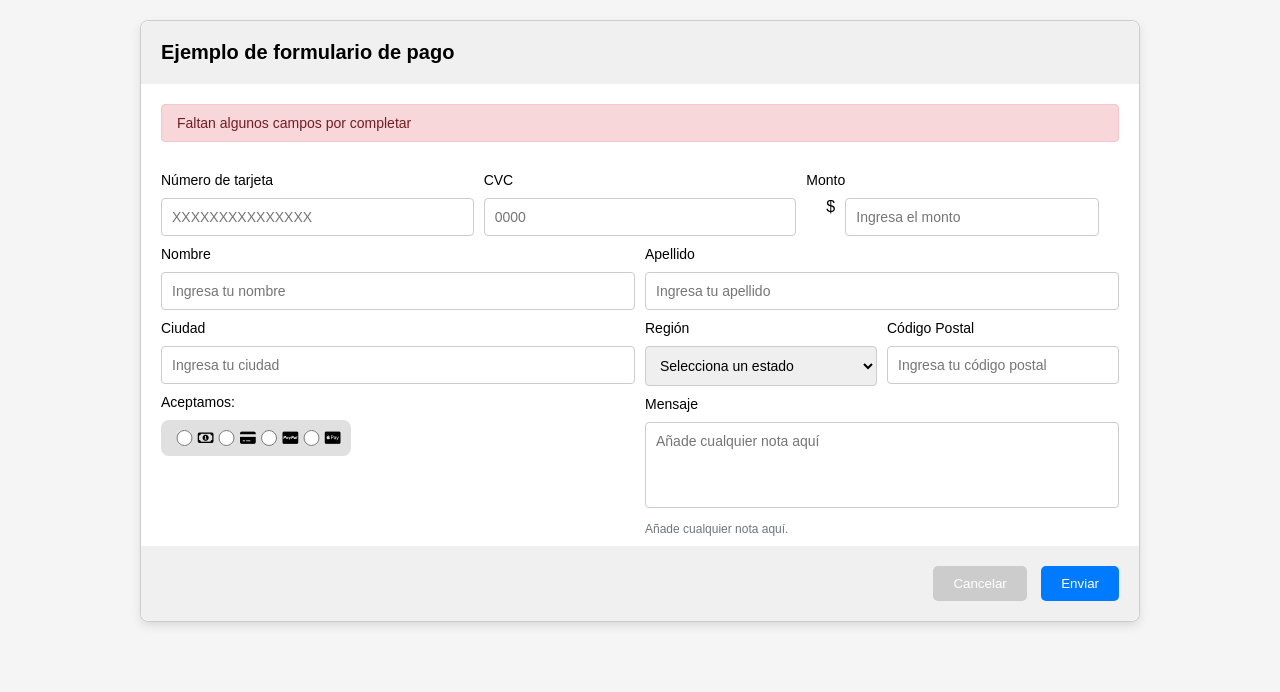
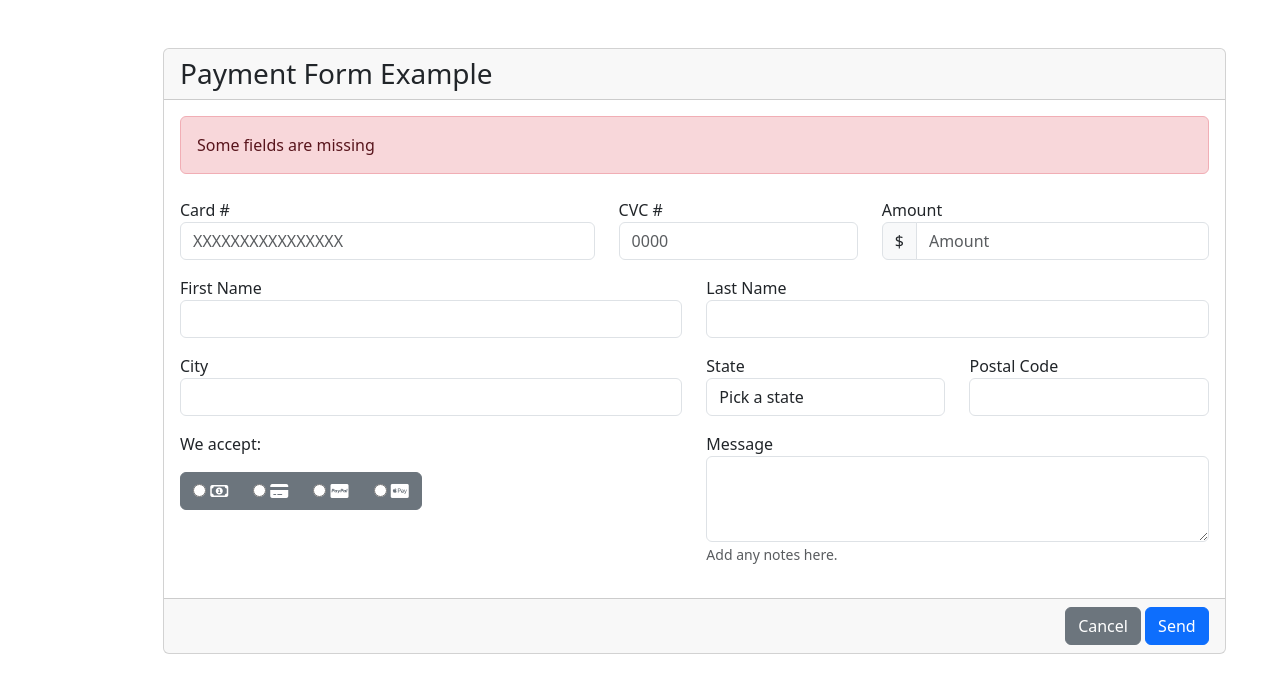
Before and after one commit to 4GeeksAcademy/edoCortesDev-proyectoFormulario, a plain HTML site: page index.html in a window 1280 px wide. Drawn offline with nearby package versions, Linux system fonts and the light colour scheme.

Commit message:
cambio a bootstrap

```diff
--- a/index.html
+++ b/index.html
@@ -1,5 +1,5 @@
 <!DOCTYPE html>
-<html lang="es">
+<html lang="en">
 <head>
     <meta charset="UTF-8">
     <meta name="viewport"
@@ -7,140 +7,133 @@
     <link rel="stylesheet"
           href="https://cdnjs.cloudflare.com/ajax/libs/font-awesome/6.7.1/css/all.min.css">
     <link rel="stylesheet"
-          href="style.css">
-    <title>Ejemplo de formulario de pago</title>
+          href="https://cdn.jsdelivr.net/npm/bootstrap@5.3.0/dist/css/bootstrap.min.css">
+    <title>Payment Form</title>
 </head>
 <body>
-<div class="formulario-pago">
-
-    <form>
-        <!-- ==HEADER== -->
-        <!-- Fila de tarjeta, CVC y monto -->
-        <!-- --Titulo del formulario-- -->
-        <h1>Ejemplo de formulario de pago</h1>
-        <div class="error-message">
-            <span>Faltan algunos campos por completar</span>
+<div class="row justify-content-center mt-5">
+    <div class="col-md-10 offset-md-1">
+        <div class="card card-outline-secondary">
+            <div class="card-header">
+                <h3 class="mb-0">Payment Form Example</h3>
             </div>
-        <div class="fila">
-            <fieldset class="grupo-formulario">
-                <label for="card-number">Número de tarjeta</label>
-                <input type="text"
-                       id="card-number"
-                       placeholder="XXXXXXXXXXXXXXX"
-                       required>
-            </fieldset>
-            <fieldset class="grupo-formulario">
-                <label for="cvc">CVC</label>
-                <input type="text"
-                       id="cvc"
+            <div class="card-body">
+                <div id="error-msg"
+                     class="alert alert-danger">Some fields are missing
+                </div>
+                <form method="post"
+                      action="#">
+                    <div class="row mt-4">
+                        <div class="col-sm-5 pb-3">
+                            <label for="exampleAccount">Card #</label>
+                            <input class="form-control"
+                                   id="exampleAccount"
+                                   placeholder="XXXXXXXXXXXXXXXX"
+                                   type="text">
+                        </div>
+                        <div class="col-sm-3 pb-3">
+                            <label for="exampleCtrl">CVC #</label>
+                            <input class="form-control"
+                                   id="exampleCtrl"
                                    placeholder="0000"
-                       required>
-            </fieldset>
-            <fieldset class="grupo-formulario">
-                <label for="amount">Monto</label>
-                <div class="fila">
-                    <span>$</span>
-                    <input type="text"
-                           id="amount"
-                           placeholder="Ingresa el monto"
-                           required>
+                                   type="text">
                         </div>
-            </fieldset>
+                        <div class="col-sm-4 pb-3">
+                            <label for="exampleAmount">Amount</label>
+                            <div class="input-group">
+                                <span class="input-group-text">$</span>
+                                <input class="form-control"
+                                       id="exampleAmount"
+                                       placeholder="Amount"
+                                       type="number">
                             </div>
-
-        <!-- Fila de información personal -->
-        <div class="fila">
-            <!-- Columna 1 -->
-            <div class="columna">
-                <fieldset>
-                    <label for="nombre">Nombre</label>
-                    <input type="text"
-                           id="nombre"
-                           placeholder="Ingresa tu nombre"
-                           required>
-                </fieldset>
-                <fieldset>
-                    <label for="ciudad">Ciudad</label>
-                    <input type="text"
-                           id="ciudad"
-                           placeholder="Ingresa tu ciudad"
-                           required>
-                </fieldset>
-                <fieldset>
-                    <label>Aceptamos:</label>
-                    <div class="opciones-pago">
+                        </div>
+                        <div class="col-sm-6 pb-3">
+                            <label for="exampleFirst">First Name</label>
+                            <input class="form-control"
+                                   id="exampleFirst"
+                                   type="text">
+                        </div>
+                        <div class="col-sm-6 pb-3">
+                            <label for="exampleLast">Last Name</label>
+                            <input class="form-control"
+                                   id="exampleLast"
+                                   type="text">
+                        </div>
+                        <div class="col-sm-6 pb-3">
+                            <label for="exampleCity">City</label>
+                            <input class="form-control"
+                                   id="exampleCity"
+                                   type="text">
+                        </div>
+                        <div class="col-sm-3 pb-3">
+                            <label for="exampleSt">State</label>
+                            <select class="form-control"
+                                    id="exampleSt">
+                                <option>Pick a state</option>
+                                <option>Valparaíso</option>
+                                <option>Metropolitana</option>
+                            </select>
+                        </div>
+                        <div class="col-sm-3 pb-3">
+                            <label for="exampleZip">Postal Code</label>
+                            <input class="form-control"
+                                   id="exampleZip"
+                                   type="text">
+                        </div>
+                        <div class="col-md-6 pb-3">
+                            <p>We accept:</p>
+                            <div class="btn-group"
+                                 role="group">
+                                <label class="btn btn-secondary">
                                     <input type="radio"
-                               id="cash"
-                               name="metodo-pago"
-                               required>
-                        <label for="cash">
+                                           name="payment"
+                                           autocomplete="off">
                                     <i class="fa-regular fa-money-bill-1"></i>
                                 </label>
+                                <label class="btn btn-secondary">
                                     <input type="radio"
-                               id="cc"
-                               name="metodo-pago">
-                        <label for="cc">
+                                           name="payment"
+                                           autocomplete="off">
                                     <i class="fa-solid fa-credit-card"></i>
                                 </label>
+                                <label class="btn btn-secondary">
                                     <input type="radio"
-                               id="paypal"
-                               name="metodo-pago">
-                        <label for="paypal">
+                                           name="payment"
+                                           autocomplete="off">
                                     <i class="fa-brands fa-cc-paypal"></i>
                                 </label>
+                                <label class="btn btn-secondary">
                                     <input type="radio"
-                               id="applepay"
-                               name="metodo-pago">
-                        <label for="applepay">
+                                           name="payment"
+                                           autocomplete="off">
                                     <i class="fa-brands fa-cc-apple-pay"></i>
                                 </label>
                             </div>
-                </fieldset>
                         </div>
-
-            <!-- Columna 2 -->
-            <div class="columna">
-                <fieldset>
-                    <label for="apellido">Apellido</label>
-                    <input type="text"
-                           id="apellido"
-                           placeholder="Ingresa tu apellido"
-                           required>
-                </fieldset>
-                <div class="fila-2">
-                    <fieldset class="grupo-formulario">
-                        <label for="estado">Región</label>
-                        <select id="estado"
-                                required>
-                            <option value="">Selecciona un estado</option>
-                            <option value="ny">Valparaíso</option>
-                            <option value="ca">Metropolitana</option>
-                        </select>
-                    </fieldset>
-                    <fieldset class="grupo-formulario">
-                        <label for="codigo-postal">Código Postal</label>
-                        <input type="text"
-                               id="codigo-postal"
-                               placeholder="Ingresa tu código postal"
-                               required>
-                    </fieldset>
+                        <div class="col-md-6 pb-3">
+                            <label for="exampleMessage">Message</label>
+                            <textarea class="form-control"
+                                      id="exampleMessage"
+                                      rows="3"></textarea>
+                            <small class="text-muted">Add any notes here.</small>
                         </div>
-                <fieldset>
-                    <label for="mensaje">Mensaje</label>
-                    <textarea id="mensaje"
-                              rows="4"
-                              placeholder="Añade cualquier nota aquí"></textarea>
-                    <p class="nota">Añade cualquier nota aquí.</p>
-                </fieldset>
-            </div>
-        </div>
-        <div class="actions">
-            <button type="button"
-                    class="cancel">Cancelar
-            </button>
-            <button type="submit">Enviar</button>
                     </div>
                 </form>
             </div>
+            <div class="card-footer">
+                <div class="float-end">
+                    <button class="btn btn-secondary"
+                            type="reset">Cancel
+                    </button>
+                    <button class="btn btn-primary"
+                            type="submit">Send
+                    </button>
+                </div>
+            </div>
+        </div>
+    </div>
+</div>
+<script src="https://cdn.jsdelivr.net/npm/bootstrap@5.3.0/dist/js/bootstrap.bundle.min.js"></script>
 </body>
 </html>
--- a/style.css
+++ b/style.css
@@ -1,135 +1,18 @@
-/* Reset de estilos */
-* {
+body {
     margin: 0;
-    padding: 0;
-    box-sizing: border-box;
-    font-family: Arial, sans-serif;
+    background-color: white;
 }
 
-/* Estilo del cuerpo */
-body {
-    background-color: #f5f5f5;
+.card-header {
+    background: #c9ddff;
 }
 
-/* Contenedor del formulario */
-.formulario-pago {
-    width: 1000px;
-    margin: 20px auto;
-    background-color: #ffffff;
-    border: 1px solid #ccc;
-    border-radius: 8px;
-    box-shadow: 0 4px 10px rgba(0, 0, 0, 0.1);
+.input-group-text {
+    background-color: #e9ecef;
 }
 
-/* Título del formulario */
-.formulario-pago h1 {
-    border-radius: 8px 8px 0 0;
-    padding: 20px;
-    font-size: 20px;
-    background-color: #f0f0f0;
+.btn-group .btn {
+    display: flex;
+    justify-content: center;
+    align-items: center;
 }
-
-/* Mensaje de error */
-.error-message {
-    background-color: #f8d7da;
-    color: #721c24;
-    padding: 10px 15px;
-    border: 1px solid #f5c6cb;
-    border-radius: 4px;
-    margin: 20px;
-    font-size: 14px;
-}
-
-fieldset {
-    border: 0;
-}
-
-/* Estilo de filas */
-.fila {
-    display: flex;
-    justify-content: space-between;
-    gap: 10px;
-    margin: 0 20px;
-}
-
-.fila-2 {
-    display: flex;
-    justify-content: space-between;
-    gap: 10px;
-}
-
-/* Columnas */
-.columna {
-    display: flex;
-    flex-flow: column nowrap;
-    width: 100%;
-}
-
-/* Grupos de formulario */
-.grupo-formulario {
-    flex: 1;
-}
-
-textarea {
-    resize: none;
-}
-
-/* Opciones de pago */
-.opciones-pago {
-    display: flex;
-    background-color: #e0e0e0;
-    padding: 10px;
-    border-radius: 8px;
-    width: 40%;
-}
-
-/* Inputs y Select */
-input, select, textarea {
-    width: 100%;
-    padding: 10px;
-    font-size: 14px;
-    border: 1px solid #ccc;
-    border-radius: 4px;
-    box-sizing: border-box;
-}
-
-/* Etiquetas */
-label {
-    display: block;
-    font-size: 14px;
-}
-
-/* Aplica margen a todos los labels excepto los que están en las opciones de radio */
-label:not(.opciones-pago label) {
-    margin: 10px 0;
-}
-
-/* Nota */
-.nota {
-    margin: 10px 0;
-    font-size: 12px;
-    color: #6c757d;
-}
-
-/* ==FOOTER== */
-/* --botones-- */
-.actions {
-    border-radius: 0 0 8px 8px;
-    background-color: #f0f0f0;
-    text-align: right;
-    padding: 20px;
-}
-
-button {
-    padding: 10px 20px;
-    background-color: #007bff;
-    color: white;
-    border: none;
-    border-radius: 5px;
-    cursor: pointer;
-}
-
-button.cancel {
-    background-color: #ccc;
-    margin-right: 10px;
-}
```
Lines whose indentation alone changed are shown as unchanged.
